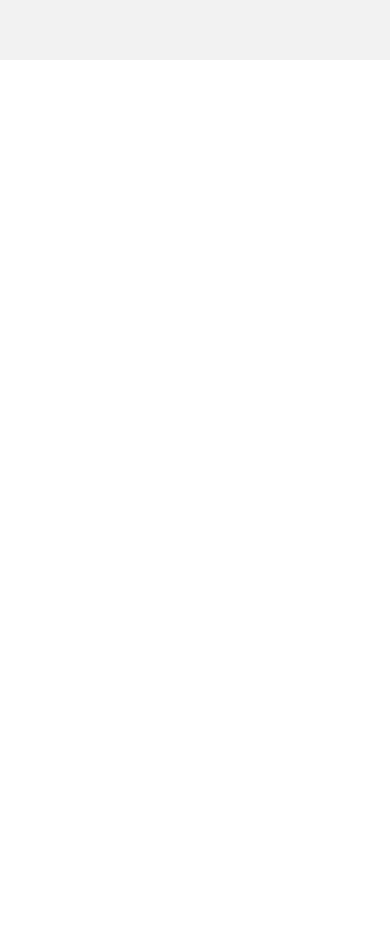
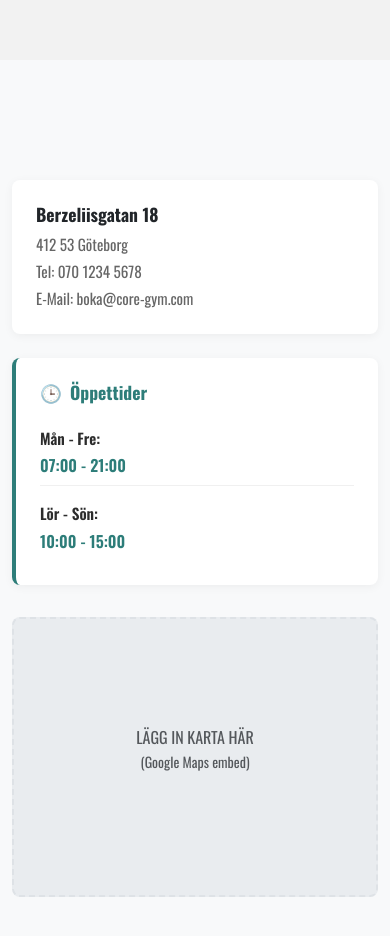
Before and after one commit to EC-Webb-Projekt-Grupp-9/CoreGymUi, a React (Vite) app: page / in a window 390 px wide. Shown: the part 860-1796 px from the top of the page. Before the commit the page ends 920 px from the top, so only its background shows below. Built offline with nearby package versions, Linux system fonts and the light colour scheme.

Commit message:
Implementera öppettider och kontaktinfo i InfoSection komponent
- Skapade InfoSection.jsx med fokus på öppettider
- Skapade InfoSection.css med tydlig styling för öppettider
- Lagt till adressinformation och kontaktuppgifter
- Placeholder för karta
- Responsiv design för mobil och desktop

```diff
--- a/src/App.jsx
+++ b/src/App.jsx
@@ -2,12 +2,14 @@ import React from 'react';
 import './App.css';
 import Header from './components/Header/Header';
 import Index from './components/Pages/Index';
+import InfoSection from './components/InfoSection/InfoSection';
 
 function App() {
     return (
         <>
             <Header />
             <Index />
+            <InfoSection />
         </>
     );
 }
--- a/src/components/InfoSection/InfoSection.css
+++ b/src/components/InfoSection/InfoSection.css
@@ -0,0 +1,166 @@
+/* InfoSection Styles - Fokus på öppettider och adress */
+.info-section {
+    background-color: #f8f9fa;
+    padding: 60px 0;
+}
+
+/* Contact Section */
+.contact-section {
+    padding-top: 2rem;
+}
+
+.contact-info {
+    padding-right: 2rem;
+}
+
+/* Address Section */
+.address-section {
+    background-color: white;
+    padding: 1.5rem;
+    border-radius: 8px;
+    box-shadow: 0 2px 10px rgba(0,0,0,0.05);
+    margin-bottom: 1.5rem;
+}
+
+.contact-heading {
+    color: #2c2c2c;
+    font-weight: 700;
+    font-size: 1.1rem;
+    margin-bottom: 0.5rem;
+}
+
+.address-section p {
+    color: #666666;
+    margin-bottom: 0.3rem;
+    font-size: 0.95rem;
+}
+
+/* ÖPPETTIDER - FOKUS FÖR USER STORY */
+.opening-hours-section {
+    background-color: white;
+    padding: 1.5rem;
+    border-radius: 8px;
+    box-shadow: 0 2px 10px rgba(0,0,0,0.05);
+    border-left: 4px solid #2d7d79; /* Accent färg för att highlighta */
+}
+
+.opening-hours-title {
+    color: #2d7d79;
+    font-weight: 700;
+    font-size: 1.2rem;
+    margin-bottom: 1rem;
+    display: flex;
+    align-items: center;
+}
+
+.opening-hours-title::before {
+    content: "🕒";
+    margin-right: 0.5rem;
+    font-size: 1.1rem;
+}
+
+.opening-hours-content {
+    display: flex;
+    flex-direction: column;
+    gap: 0.5rem;
+}
+
+.hours-row {
+    display: flex;
+    justify-content: space-between;
+    align-items: center;
+    padding: 0.5rem 0;
+    border-bottom: 1px solid #f0f0f0;
+}
+
+.hours-row:last-child {
+    border-bottom: none;
+}
+
+.days {
+    font-weight: 600;
+    color: #2c2c2c;
+    font-size: 0.95rem;
+}
+
+.times {
+    font-weight: 500;
+    color: #2d7d79;
+    font-size: 0.95rem;
+}
+
+/* Map Styles */
+.map-container {
+    height: 280px;
+}
+
+.map-placeholder {
+    width: 100%;
+    height: 280px;
+    background-color: #e9ecef;
+    border: 2px dashed #dee2e6;
+    border-radius: 8px;
+    display: flex;
+    align-items: center;
+    justify-content: center;
+    flex-direction: column;
+}
+
+.map-embed {
+    width: 100%;
+    height: 280px;
+    border-radius: 8px;
+    border: none;
+    box-shadow: 0 2px 10px rgba(0,0,0,0.1);
+}
+
+/* Responsive Design */
+@media (max-width: 991.98px) {
+    .gym-info-content {
+        padding-left: 0;
+        margin-top: 2rem;
+    }
+
+    .contact-info {
+        padding-right: 0;
+        margin-bottom: 2rem;
+    }
+}
+
+@media (max-width: 767.98px) {
+    .info-section {
+        padding: 40px 0;
+    }
+
+    .info-title {
+        font-size: 1.5rem;
+    }
+
+    .contact-section {
+        margin-top: 2rem;
+    }
+
+    .opening-hours-title {
+        font-size: 1.1rem;
+    }
+
+    .hours-row {
+        flex-direction: column;
+        align-items: flex-start;
+        gap: 0.25rem;
+    }
+
+    .times {
+        font-size: 1rem;
+        font-weight: 600;
+    }
+}
+
+/* Extra styling för att göra öppettider ännu tydligare */
+@media (min-width: 768px) {
+    .opening-hours-section:hover {
+        transform: translateY(-2px);
+        box-shadow: 0 4px 15px rgba(0,0,0,0.1);
+        transition: all 0.3s ease;
+    }
+}
--- a/src/components/InfoSection/InfoSection.jsx
+++ b/src/components/InfoSection/InfoSection.jsx
@@ -0,0 +1,65 @@
+import React from 'react';
+import './InfoSection.css';
+
+const InfoSection = () => {
+    return (
+        <section className="info-section">
+            <div className="container">
+                <div className="row contact-section">
+                    {/* Contact Information */}
+                    <div className="col-lg-6">
+                        <div className="contact-info">
+                            {/* Address Info */}
+                            <div className="address-section">
+                                <h5 className="contact-heading">Berzeliisgatan 18</h5>
+                                <p className="mb-1">412 53 Göteborg</p>
+                                <p className="mb-1">Tel: 070 1234 5678</p>
+                                <p className="mb-0">E-Mail: boka@core-gym.com</p>
+                            </div>
+
+                            {/* Opening Hours - FOKUS PÅ DENNA DEL FÖR USER STORY */}
+                            <div className="opening-hours-section">
+                                <h3 className="opening-hours-title">Öppettider</h3>
+                                <div className="opening-hours-content">
+                                    <div className="hours-row">
+                                        <span className="days">Mån - Fre:</span>
+                                        <span className="times">07:00 - 21:00</span>
+                                    </div>
+                                    <div className="hours-row">
+                                        <span className="days">Lör - Sön:</span>
+                                        <span className="times">10:00 - 15:00</span>
+                                    </div>
+                                </div>
+                            </div>
+                        </div>
+                    </div>
+
+                    {/* Map */}
+                    <div className="col-lg-6">
+                        <div className="map-container">
+                            {/* Ersätt med din karta */}
+                            <div className="map-placeholder">
+                                <p className="text-center text-muted">
+                                    LÄGG IN KARTA HÄR
+                                    <br />
+                                    <small>(Google Maps embed)</small>
+                                </p>
+                            </div>
+                            {/* När du har kartan, använd detta istället:
+              <iframe
+                src="https://www.google.com/maps/embed?pb=YOUR_EMBED_URL_HERE"
+                className="map-embed"
+                allowFullScreen=""
+                loading="lazy"
+                referrerPolicy="no-referrer-when-downgrade">
+              </iframe>
+              */}
+                        </div>
+                    </div>
+                </div>
+            </div>
+        </section>
+    );
+};
+
+export default InfoSection;
```
